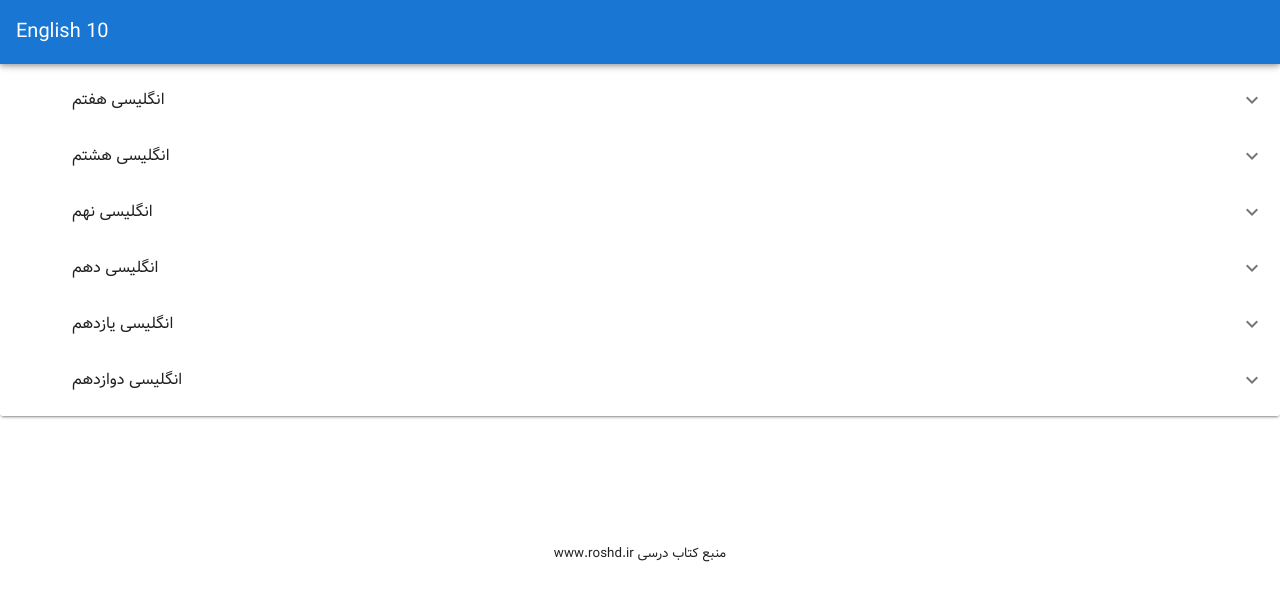
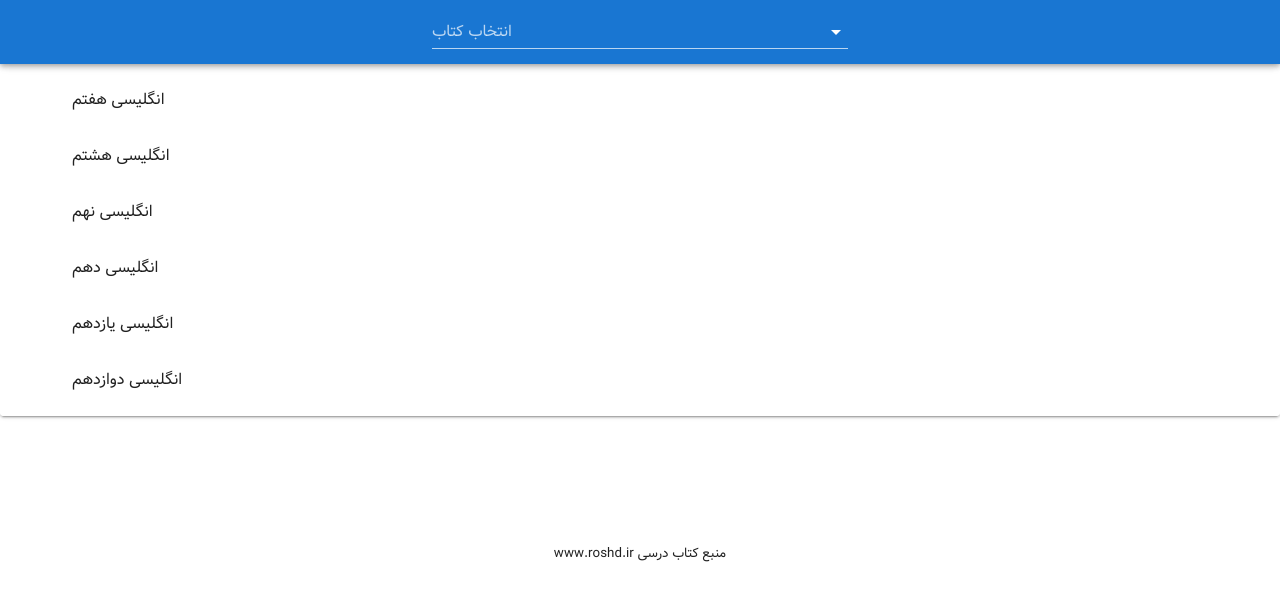
Before and after one commit to aref-mehran/english10, a Vue app: page / in a window 1280 px wide. Shown: the top 600 px of the page. Built offline with nearby package versions, Linux system fonts and the light colour scheme.

Commit message:
fist time select book then persist on that book(can hange with select book)

```diff
--- a/src/components/HeaderHome.vue
+++ b/src/components/HeaderHome.vue
@@ -5,11 +5,54 @@
     dark
   >
 
-    <v-toolbar-title>English 10 </v-toolbar-title>
+    <v-row no-gutters>
+      <v-col
+        cols="6"
+        sm="4"
+      >
+          <v-toolbar-title v-if="bookName" >{{bookName}} </v-toolbar-title>
+
+            </v-col>
+
+            <v-col
+        cols="6"
+        sm="4"
+      >
+              <v-select
+      :items="items"
+      :value="bookName"
+      @input="changeBook"
+      hide-details
+      :label="'انتخاب کتاب'"
+    ></v-select>
+
+
+      </v-col>
+    </v-row>
+
+
 
   </v-app-bar>
 </template>
 
 <script>
-export default {};
+import books from "@/data/books.js";
+
+export default {
+    data(){
+      return{
+        bookName: this.$store.state.bookName,
+        items:books.map(book=>({value:book.bookName,text:book.bookTitle}) ),
+      };
+    },
+
+  methods:{
+   changeBook(bookName){
+     this.$store.commit('setBookName',bookName);
+     this.$router.push(`/lessons/${bookName}`);
+
+
+   }
+  }
+};
 </script>
--- a/src/router/index.js
+++ b/src/router/index.js
@@ -2,6 +2,7 @@ import Vue from "vue";
 import VueRouter from "vue-router";
 import Home from "../views/Home.vue";
 import Lesson from "../views/Lesson.vue";
+import Lessons from "../views/Lessons.vue";
 
 Vue.use(VueRouter);
 
@@ -21,6 +22,11 @@ const routes = [
     name: "Lesson",
     component: Lesson,
   },
+  {
+    path: "/lessons/:bookName/",
+    name: "Lessons",
+    component: Lessons,
+  },
 ];
 
 const router = new VueRouter({
--- a/src/store/index.js
+++ b/src/store/index.js
@@ -5,20 +5,23 @@ Vue.use(Vuex)
 
 export default new Vuex.Store({
   state: {
-    SentenceReadingMode : true,
-    readingSpeed : 100,
-    readingSpeedItems :[ 10,20,30,40,50,60,70,80,90, 100 , 150 , 200 ],
+    SentenceReadingMode: true,
+    readingSpeed: 100,
+    readingSpeedItems: [10, 20, 30, 40, 50, 60, 70, 80, 90, 100, 150, 200],
+    bookName: localStorage.bookName,
   },
   mutations: {
-      setReadingMode(state, mode){
-        state.SentenceReadingMode=mode
-      },
-      setReadingSpeed( state, speed){
-        state.readingSpeed=speed
-      }
+    setReadingMode(state, mode) {
+      state.SentenceReadingMode = mode;
+    },
+    setReadingSpeed(state, speed) {
+      state.readingSpeed = speed;
+    },
+    setBookName(state, bookName) {
+      state.bookName = bookName;
+      localStorage.bookName = bookName;
+    },
   },
-  actions: {
-  },
-  modules: {
-  }
-})
+  actions: {},
+  modules: {},
+});
--- a/src/views/Home.vue
+++ b/src/views/Home.vue
@@ -2,68 +2,23 @@
   <div>
     <Header />
     <v-card class="mx-auto">
-      <v-list>
-        <v-list-group
+      <v-list >
+        <v-list-item
           v-for="book in books"
           :key="book.bookName"
           v-model="book.active"
           no-action
+           :to="`/lessons/${book.bookName}`"
+
         >
-          <template v-slot:activator>
-            <v-list-item-avatar>
+                <v-list-item-avatar>
               <v-img :src="book.avatar"></v-img>
             </v-list-item-avatar>
             <v-list-item-content>
               <v-list-item-title v-text="book.bookTitle"></v-list-item-title>
             </v-list-item-content>
-          </template>
 
-          <v-list-item>
-            <v-list>
-              <v-list-group
-                v-for="lesson in book.lessons"
-                :key="lesson.title"
-                v-model="lesson.active"
-                no-action
-              >
-                <template v-slot:activator>
-                  <v-list-item-avatar>
-                    <v-img :src="lesson.avatar"></v-img>
-                  </v-list-item-avatar>
-                  <v-list-item-content>
-                    <v-list-item-title
-                      v-text="lesson.title"
-                    ></v-list-item-title>
-                    <v-list-item-subtitle
-                      v-html="lesson.subtitle"
-                    ></v-list-item-subtitle>
-                  </v-list-item-content>
-                </template>
-
-                <v-list-item
-                  v-for="child in lesson.sectionItems"
-                  :key="child.title"
-                  @click="lessonItemClick(child.title)"
-                  :to="`/lesson/${book.bookName}/${child.startPageNum}/${child.endPageNum}`"
-                >
-                  <v-list-item-content>
-                    <!--<v-icon> mdi-domain </v-icon>-->
-                    <v-list-item-title
-                      v-text="
-                        child.title +
-                        ' ( ' +
-                        child.startPageNum +
-                        ' , ' +
-                        child.endPageNum +
-                        ' ) '
-                      "
-                    ></v-list-item-title>
-                  </v-list-item-content>
-                </v-list-item>
-              </v-list-group>
-            </v-list>
-          </v-list-item>
-        </v-list-group>
+        </v-list-item>
       </v-list>
     </v-card>
     <div
@@ -89,11 +44,14 @@ export default {
     Header,
   },
   methods: {
-    lessonItemClick(itemTitle) {
-      this.selectedLesson = itemTitle;
-      console.log("selected lesson: ", itemTitle);
-    },
+
   },
+  created(){
+    if (this.$store.state.bookName){
+      this.$router.push(`/lessons/`+this.$store.state.bookName);
+    }
+  }
+  ,
   data: () => ({
     selectedLesson: "",
     books: books,
--- /dev/null
+++ b/src/views/Lessons.vue
@@ -0,0 +1,96 @@
+<template>
+  <div>
+    <Header />
+    <v-card class="mx-auto">
+      <v-list>
+
+          <v-list-item>
+            <v-list>
+              <v-list-group
+                v-for="lesson in book.lessons"
+                :key="lesson.title"
+                v-model="lesson.active"
+                no-action
+              >
+                <template v-slot:activator>
+                  <v-list-item-avatar>
+                    <v-img :src="lesson.avatar"></v-img>
+                  </v-list-item-avatar>
+                  <v-list-item-content>
+                    <v-list-item-title
+                      v-text="lesson.title"
+                    ></v-list-item-title>
+                    <v-list-item-subtitle
+                      v-html="lesson.subtitle"
+                    ></v-list-item-subtitle>
+                  </v-list-item-content>
+                </template>
+
+                <v-list-item
+                  v-for="child in lesson.sectionItems"
+                  :key="child.title"
+                  @click="lessonItemClick(child.title)"
+                  :to="`/lesson/${book.bookName}/${child.startPageNum}/${child.endPageNum}`"
+                >
+                  <v-list-item-content>
+                    <!--<v-icon> mdi-domain </v-icon>-->
+                    <v-list-item-title
+                      v-text="
+                        child.title +
+                        ' ( ' +
+                        child.startPageNum +
+                        ' , ' +
+                        child.endPageNum +
+                        ' ) '
+                      "
+                    ></v-list-item-title>
+                  </v-list-item-content>
+                </v-list-item>
+              </v-list-group>
+            </v-list>
+          </v-list-item>
+      </v-list>
+    </v-card>
+    <div
+      style="
+        direction: rtl;
+        font-size: smaller;
+        text-align-last: center;
+        margin-top: 10%;
+      "
+    >
+      منبع کتاب درسی www.roshd.ir
+    </div>
+  </div>
+</template>
+
+<script>
+import books from "@/data/books.js";
+import Header from "@/components/HeaderHome.vue";
+
+export default {
+  name: "Home",
+  components: {
+    Header,
+  },
+
+  methods: {
+    lessonItemClick(itemTitle) {
+      this.selectedLesson = itemTitle;
+      console.log("selected lesson: ", itemTitle);
+    },
+  },
+  computed: {
+    book() { //Remember, computed props are functions in the end
+        return books.filter((book) => book.bookName == this.$store.state.bookName)[0];
+    }
+},
+created(){
+  this.$store.commit('setBookName',this.$route.params.bookName);
+},
+  data: () => ({
+    selectedLesson: "",
+    books: books,
+  }),
+};
+</script>
```
